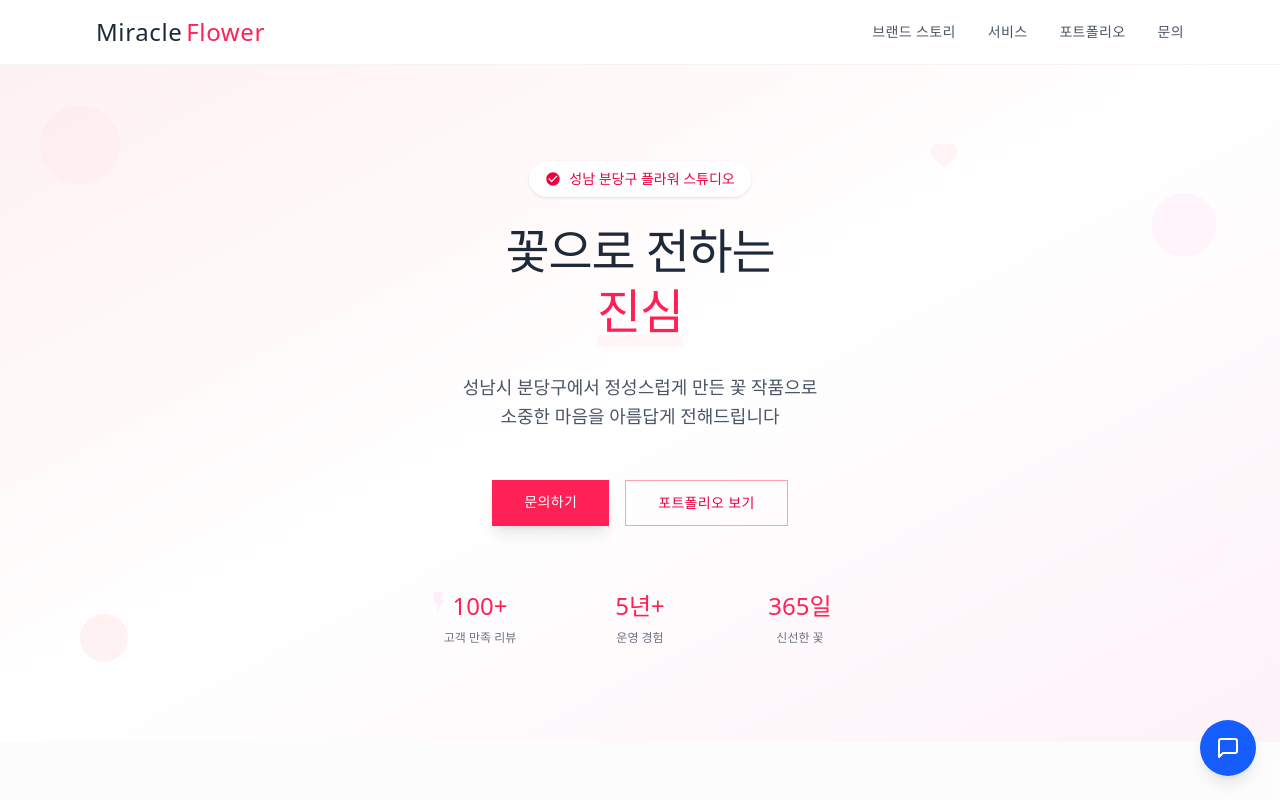
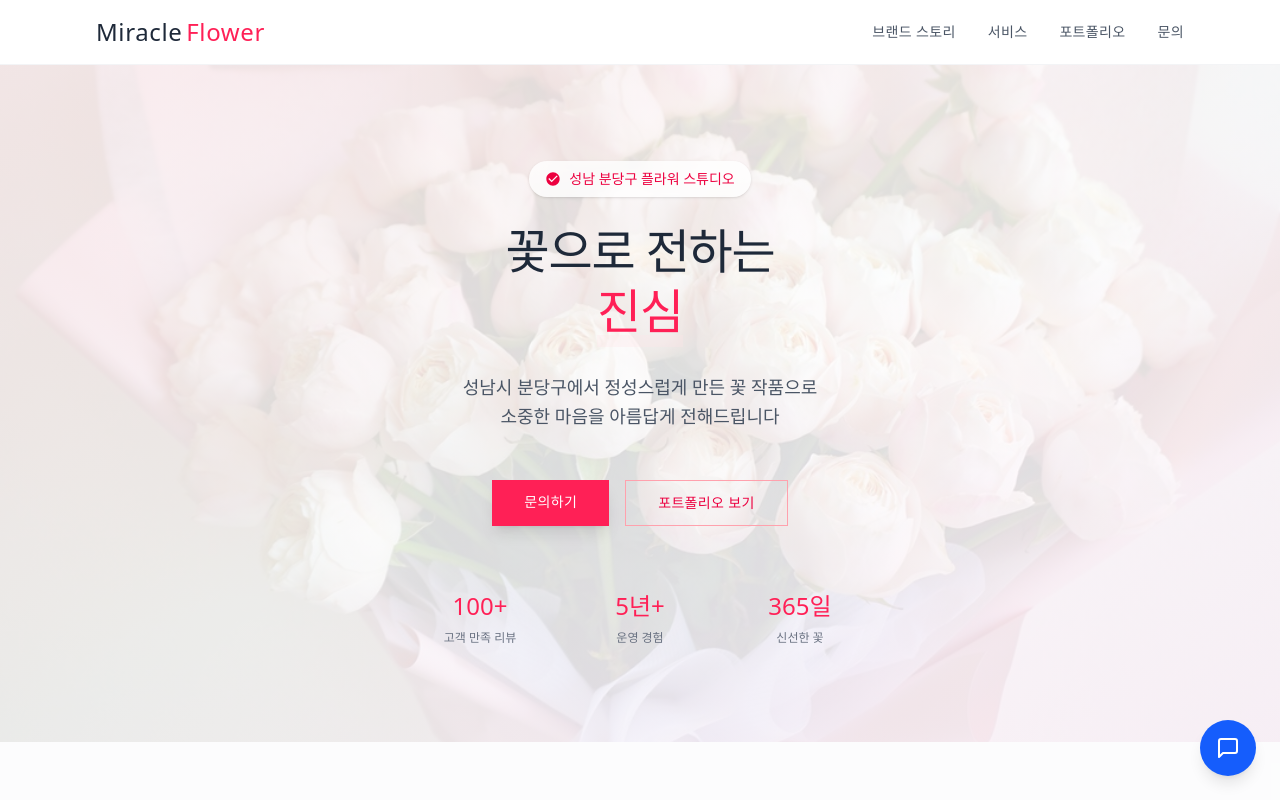
Before and after one commit to apple77y/miracle, a Next.js app: page / in a window 1280 px wide. Shown: the top 800 px of the page. Built offline with nearby package versions, Linux system fonts and the light colour scheme.

Commit message:
Add BackgroundCarousel using Swiper

```diff
--- /dev/null
+++ b/src/components/BackgroundCarousel.tsx
@@ -0,0 +1,57 @@
+'use client';
+
+import { useEffect, useState } from 'react';
+import { Swiper, SwiperSlide } from 'swiper/react';
+import { Autoplay, EffectFade } from 'swiper/modules';
+import 'swiper/css';
+import 'swiper/css/effect-fade';
+
+const images = [
+  '/images/seasonal-bouquet.jpg',
+  '/images/rose-bouquet.jpg',
+  '/images/vase-arrangement.jpg',
+  '/images/flower-basket.jpg',
+  '/images/event-decoration.jpg',
+  '/images/flower-box.jpg'
+];
+
+export default function BackgroundCarousel() {
+  const [isClient, setIsClient] = useState(false);
+
+  useEffect(() => {
+    setIsClient(true);
+  }, []);
+
+  if (!isClient) {
+    return (
+      <div className="absolute inset-0 bg-gradient-to-br from-rose-50 via-white to-pink-50" />
+    );
+  }
+
+  return (
+    <div className="absolute inset-0 overflow-hidden">
+      <Swiper
+        modules={[Autoplay, EffectFade]}
+        effect="fade"
+        autoplay={{
+          delay: 4000,
+          disableOnInteraction: false,
+        }}
+        loop={true}
+        className="w-full h-full"
+      >
+        {images.map((image, index) => (
+          <SwiperSlide key={index}>
+            <div className="relative w-full h-full">
+              <div
+                className="absolute inset-0 bg-cover bg-center bg-no-repeat"
+                style={{ backgroundImage: `url(${image})` }}
+              />
+              <div className="absolute inset-0 bg-gradient-to-br from-rose-50/90 via-white/85 to-pink-50/90" />
+            </div>
+          </SwiperSlide>
+        ))}
+      </Swiper>
+    </div>
+  );
+}
--- a/src/components/Hero.tsx
+++ b/src/components/Hero.tsx
@@ -1,6 +1,9 @@
+import BackgroundCarousel from './BackgroundCarousel';
+
 export default function Hero() {
   return (
-    <section className="relative py-24 px-4 bg-gradient-to-br from-rose-50 via-white to-pink-50 overflow-hidden">
+    <section className="relative py-24 px-4 overflow-hidden">
+      <BackgroundCarousel />
       {/* Decorative Elements */}
       <div className="absolute top-10 left-10 w-20 h-20 bg-rose-100 rounded-full opacity-30 animate-pulse"></div>
       <div className="absolute top-32 right-16 w-16 h-16 bg-pink-100 rounded-full opacity-40"></div>
```
Also changed, not shown: package.json (+7 -6 lines), 1 other file (tests, documents, lock files or other folders).
